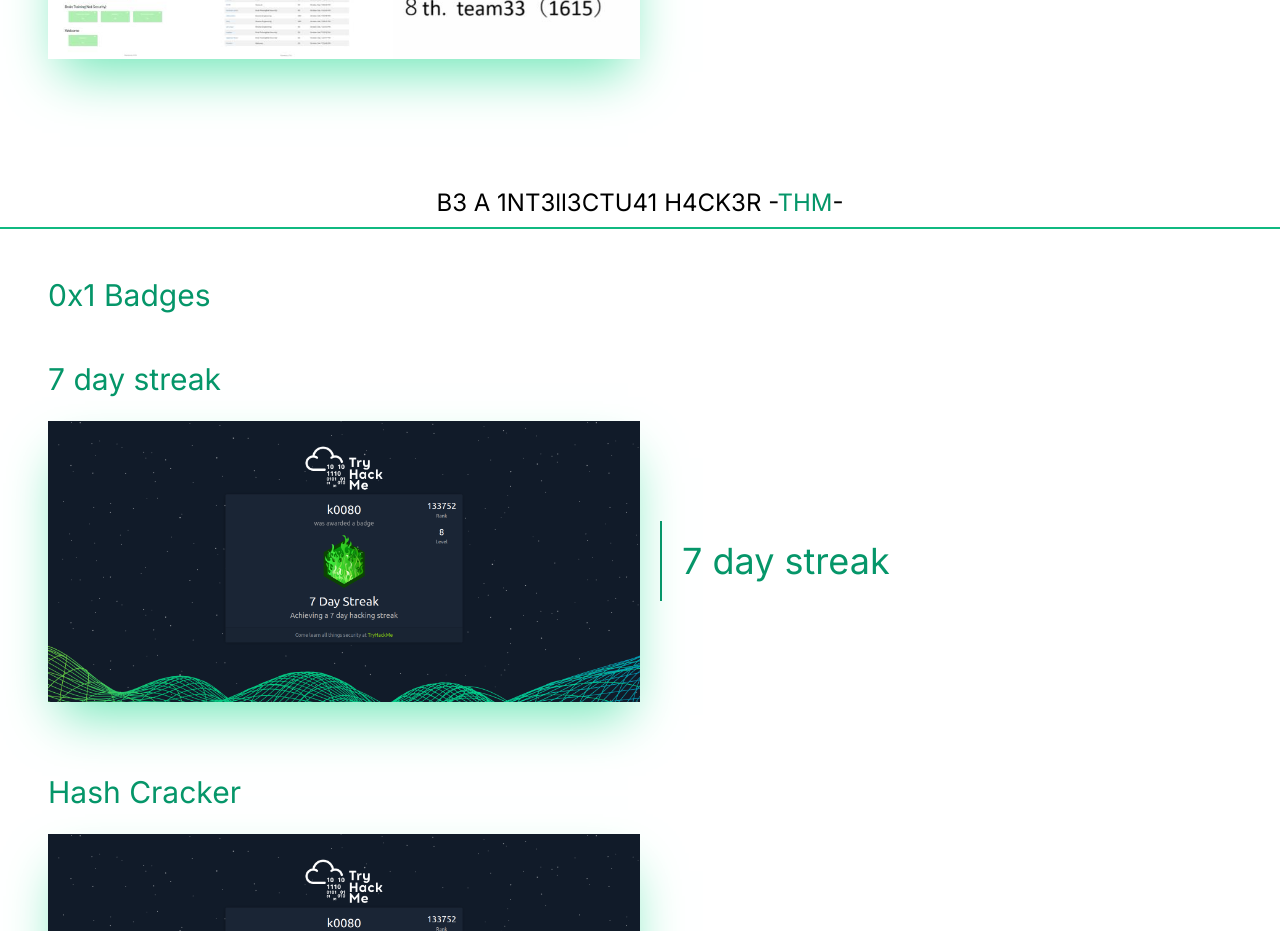
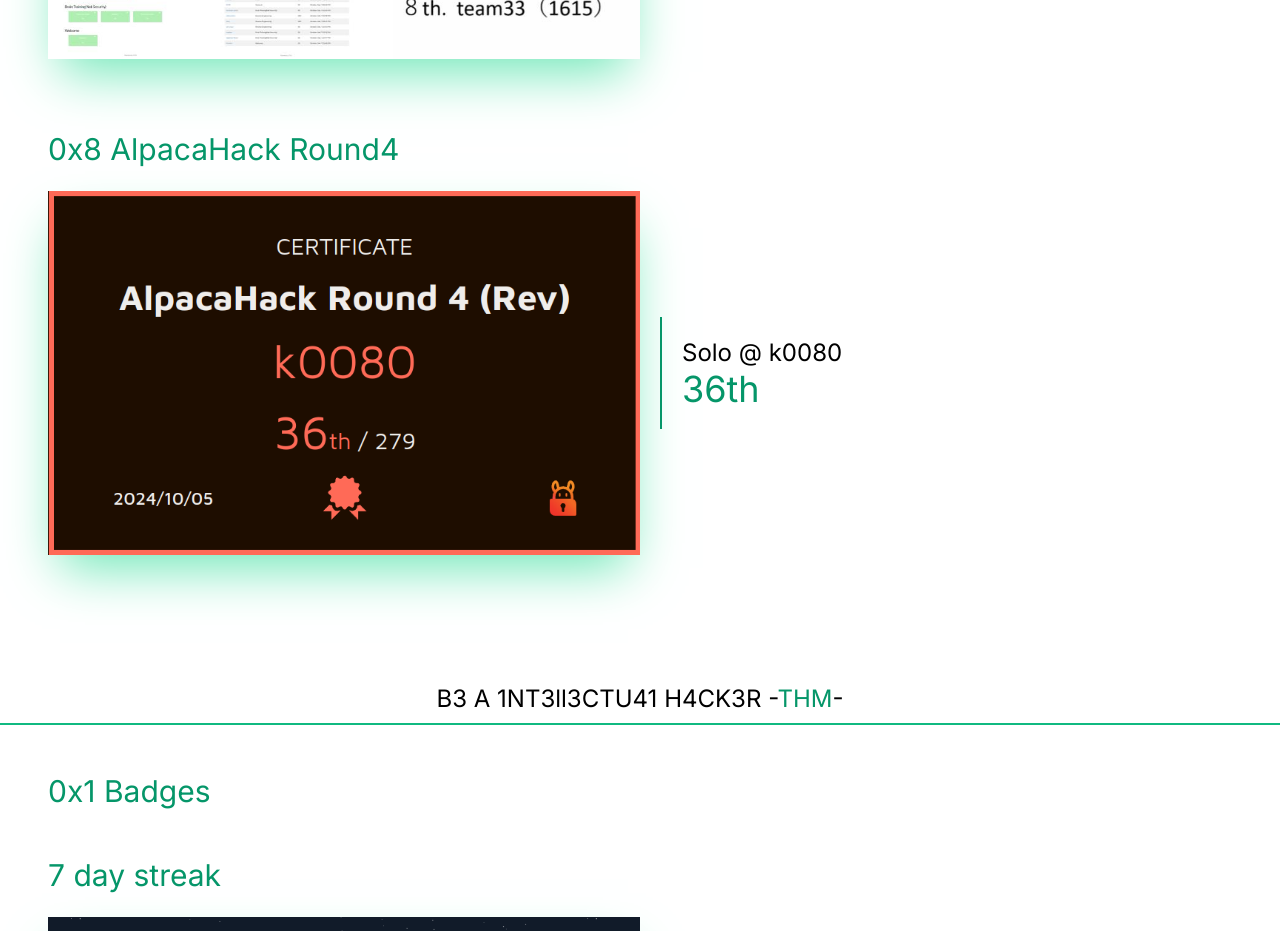
Before and after one commit to Yayoi-cs/my-next, a Next.js app: page /ctf in a window 1280 px wide. Shown: the part 3920-4851 px from the top of the page. Built offline with nearby package versions, Linux system fonts and the light colour scheme.

Commit message:
add alpaca4

```diff
--- a/src/app/ctf/page.tsx
+++ b/src/app/ctf/page.tsx
@@ -62,6 +62,13 @@
             altText: "jpn-ukraina image",
             participant: "Team : SUSH1st",
             rank: "5th"
+        },
+				{
+            title: "0x8 AlpacaHack Round4",
+            imgSrc: "/images/alpaca4.png",
+            altText: "Alpaca4 image",
+            participant: "Solo @ k0080",
+            rank: "36th"
         },
 
     ];
```
Also changed, not shown: public/images/alpaca4.png (added).
